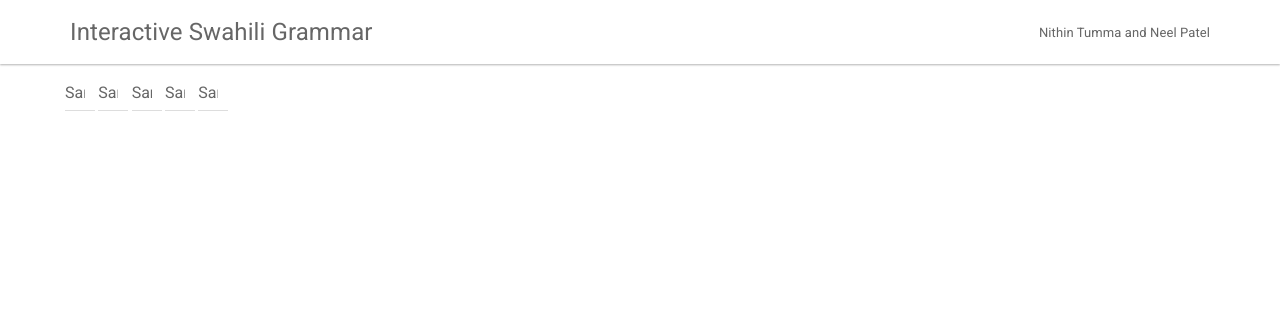
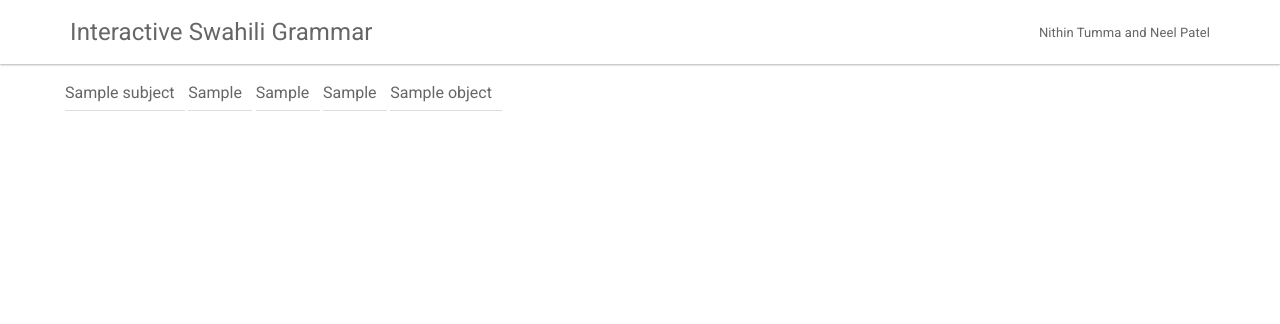
Before and after one commit to nithintumma/swahili, a Django app: template swahili/lessons/templates/lessons/home.html in a window 1280 px wide. Shown: the top 324 px of the page. Run offline with Django 3.2, Linux system fonts and the light colour scheme; the template is opened without the code that fills it: most values are stand-ins (such as "Sample title", 1, 10 or a date in 2020); parts of the project's set-up code (start-up, migrations or seed data) failed here and were passed over; some libraries are stand-ins or nearby versions.

Commit message:
Styling and generating selectable

```diff
--- a/swahili/lessons/static/lessons/css/style.css
+++ b/swahili/lessons/static/lessons/css/style.css
@@ -9,6 +9,6 @@ body {
 
 .component {
 	display: inline-block;
-	width: 30px;
+	width: auto;
 	padding-right: 10px;
 }
```
